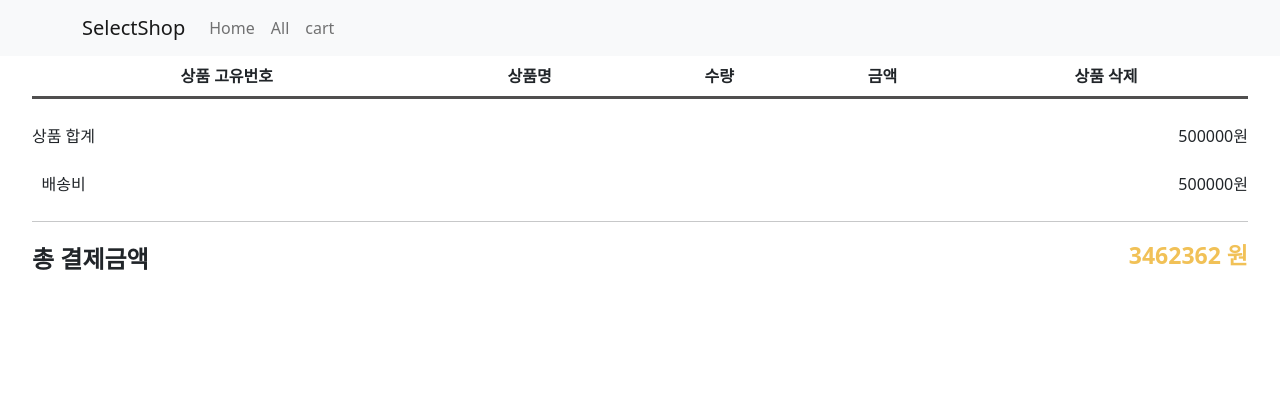
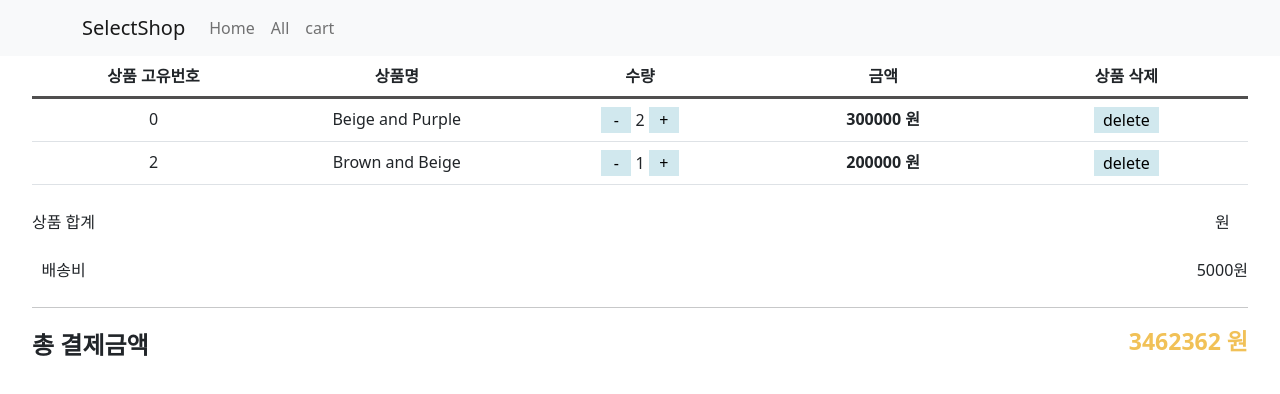
Before and after one commit to joy-soom/Shop, a React (Create React App) app in the folder online/: page /cart in a window 1280 px wide. Shown: the top 394 px of the page. Built offline with nearby package versions, Linux system fonts and the light colour scheme.

Commit message:
feat : 수량,금액 연동

```diff
--- a/online/src/components/EachDetail.js
+++ b/online/src/components/EachDetail.js
@@ -2,10 +2,11 @@ import { useEffect, useState } from "react";
 import { useParams } from "react-router-dom";
 import { Nav } from "react-bootstrap";
 import { addItem } from "../store.js";
-import { useDispatch } from "react-redux";
+import { useDispatch, useSelector } from "react-redux";
 import "../styles/Eachdetail.scss";
 
 function EachDetail(props) {
+  let state = useSelector((state) => state);
   let dispatch = useDispatch();
   let [modal, setModal] = useState(true);
   useEffect(() => {
@@ -63,7 +64,7 @@ function EachDetail(props) {
               );
             }}
           >
-            주문하기
+            장바구니 담기
           </button>
         </div>
       </div>
--- a/online/src/pages/Cart.js
+++ b/online/src/pages/Cart.js
@@ -1,15 +1,28 @@
 import { Table } from "react-bootstrap";
-
+import { useState, useEffect } from "react";
 import { useDispatch, useSelector } from "react-redux";
-import { cartPlus, cartMinus, totalPrice, deleteItem } from "../store.js";
+import {
+  cartPlus,
+  cartMinus,
+  totalPrice,
+  deleteItem,
+  allPrice,
+} from "../store.js";
 import "../styles/Cart.scss";
 
 function Cart() {
-
   let dispatch = useDispatch();
   let state = useSelector((state) => state);
-  // console.log(state.cart);
+
   //4.useDispatch : dispatch란 store.js로 요청을 보내주는 함수이다
+  // let [총금액, 합친총금액] = useState(0);
+  // useEffect(() => {
+  //   return () => {
+
+  //   };
+  // }, state.cart.count);
+
+
 
   return (
     <div className="cartBox">
@@ -57,18 +70,14 @@ function Cart() {
                 </button>
               </td>
               <td className="cartFont">
-                {state.cart[i].price} {""}원
-                {/*  {dispatch(totalPrice(state.cart[i].id))}  */}
+                {state.cart[i].price * state.cart[i].count} {""}원
               </td>
               <td>
                 <button
                   className="deletBtn"
                   onClick={() => {
-                    dispatch(deleteItem(
+                   dispatch(deleteItem());
 
-
-
-                    ));
                   }}
                 >
                   delete
@@ -85,9 +94,9 @@ function Cart() {
           <div>배송비</div>
         </div>
         <div className="allPrice">
-          <div>500000원</div>
+          <div>원</div>
           <br />
-          <div>500000원</div>
+          <div>5000원</div>
         </div>
       </div>
       <hr />
--- a/online/src/store.js
+++ b/online/src/store.js
@@ -30,18 +30,18 @@ let stock = createSlice({
 let cart = createSlice({
   name: "cart",
   initialState: [
-    // {
-    //   id: 0,
-    //   name: "Beige and Purple",
-    //   count: 2,
-    //   price: 150000,
-    // },
-    // {
-    //   id: 2,
-    //   name: "Brown and Beige",
-    //   count: 1,
-    //   price: 200000,
-    // },
+    {
+      id: 0,
+      name: "Beige and Purple",
+      count: 2,
+      price: 150000,
+    },
+    {
+      id: 2,
+      name: "Brown and Beige",
+      count: 1,
+      price: 200000,
+    },
   ],
   reducers: {
     cartPlus(state, action) {
@@ -74,5 +74,5 @@ export default configureStore({
   },
 });
 
-export let { cartPlus, cartMinus, addItem, totalPrice, deleteItem } =
+export let { cartPlus, cartMinus, addItem, totalPrice, deleteItem, allPrice } =
   cart.actions;
```
